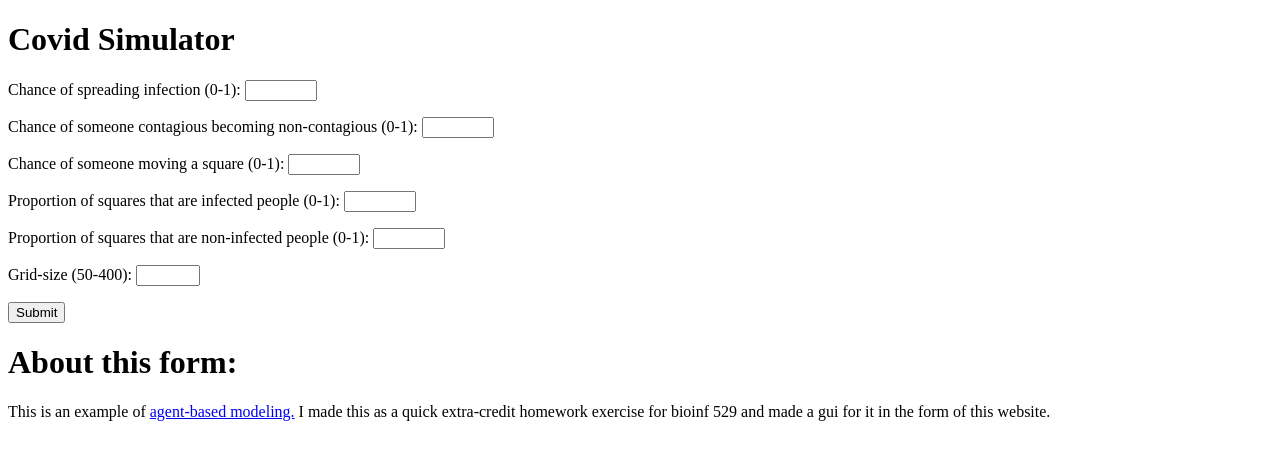
After one commit to umatt1/openings_guru, a Flask app: template templates/covid.html in a window 1280 px wide. The commit adds this page. Shown: the top 460 px of the page. Run offline with Flask 2, Linux system fonts and the light colour scheme; the template is opened without the code that fills it, so the values that code supplies are empty.

Commit message:
Add files via upload

```diff
--- a/main.py
+++ b/main.py
@@ -1,15 +1,20 @@
 
 # flask
-from flask import Flask, render_template
+from flask import Flask, render_template, Blueprint
+from chess import openings_guru
+from twitter import synthetic_parrot
+from covid_simulator import covid_simulator
+from motif_finder import motifer
+
 app = Flask(__name__)
+app.register_blueprint(openings_guru, url_prefix="/chess")
+app.register_blueprint(synthetic_parrot)
+app.register_blueprint(covid_simulator)
+app.register_blueprint(motifer, url_prefix="/motif_finder")
 
 @app.route("/")
 def home():
     return render_template("home.html")
 
-import chess
-
-#import twitter
-
 if __name__ == "__main__":
     app.run(debug=True)
--- a/templates/chess.html
+++ b/templates/chess.html
@@ -9,6 +9,8 @@
     <input type="text" name="color"/></p>
     <p><label for="months">Months back to look:</label>
     <input type="number" name="months"/></p>
+    <p><label for="sort">Sorting (type b/w for best/worst) (defaults to worst if it can't read it):</label>
+    <input type="text" name="sort"/></p>
     <input type="submit" value="Submit"/>
 </form>
 <h1>About this form</h1>
--- /dev/null
+++ b/templates/covid.html
@@ -0,0 +1,23 @@
+{% extends "base.html" %}
+{% block title %}Matt's Website{% endblock %}
+{% block content %}
+<form action="#" method="post">
+    <h1>Covid Simulator</h1>
+    <p><label for="p">Chance of spreading infection (0-1):</label>
+    <input type="number" name="p" step=".01" min="0" max="1"/></p>
+    <p><label for="q">Chance of someone contagious becoming non-contagious (0-1):</label>
+    <input type="number" name="q" step=".01" min="0" max="1"/></p>
+    <p><label for="r">Chance of someone moving a square (0-1):</label>
+    <input type="number" name="r" step=".01" min="0" max="1"/></p>
+    <p><label for="infected">Proportion of squares that are infected people (0-1):</label>
+    <input type="number" name="infected" step=".01" min="0" max="1"/></p>
+    <p><label for="non-infected">Proportion of squares that are non-infected people (0-1):</label>
+    <input type="number" name="non-infected" step=".01" min="0" max="1"/></p>
+    <p><label for="grid-size">Grid-size (50-400):</label>
+    <input type="number" name="grid-size" min="50" max="400"/></p>
+    <input type="submit" value="Submit"/>
+</form>
+<h1>About this form:</h1>
+<p>This is an example of <a href="https://en.wikipedia.org/wiki/Agent-based_model">agent-based modeling.</a>
+I made this as a quick extra-credit homework exercise for bioinf 529 and made a gui for it in the form of this website.</p>
+{% endblock %}
--- a/templates/home.html
+++ b/templates/home.html
@@ -7,4 +7,8 @@
 <p>Applies markov chains to tweets</p>
 <p><li class="active"><a href="/chess/">Opening Guru</a></li></p>
 <p>Parses chess.com api to find players' records using/against specific openings</p>
+<p><li class="active"><a href="/covid/">Covid Simulator</a></li></p>
+<p>Agent-based modeling to simulate an infectious disease</p>
+<p><li class="active"><a href="/motif_finder/">Motif Finder</a></li></p>
+<p>Evaluates efficiency of Gibbs Sampling</p>
 {% endblock %}
```
Also changed, not shown: templates/motif_finder.html (added, +20 -0 lines).
